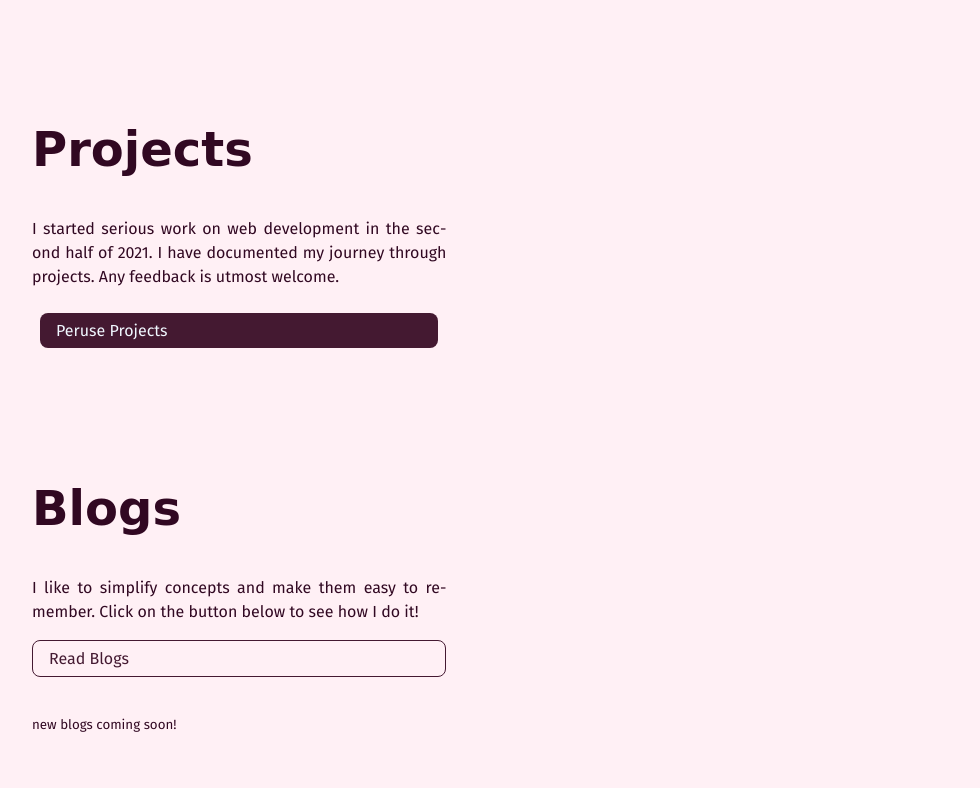
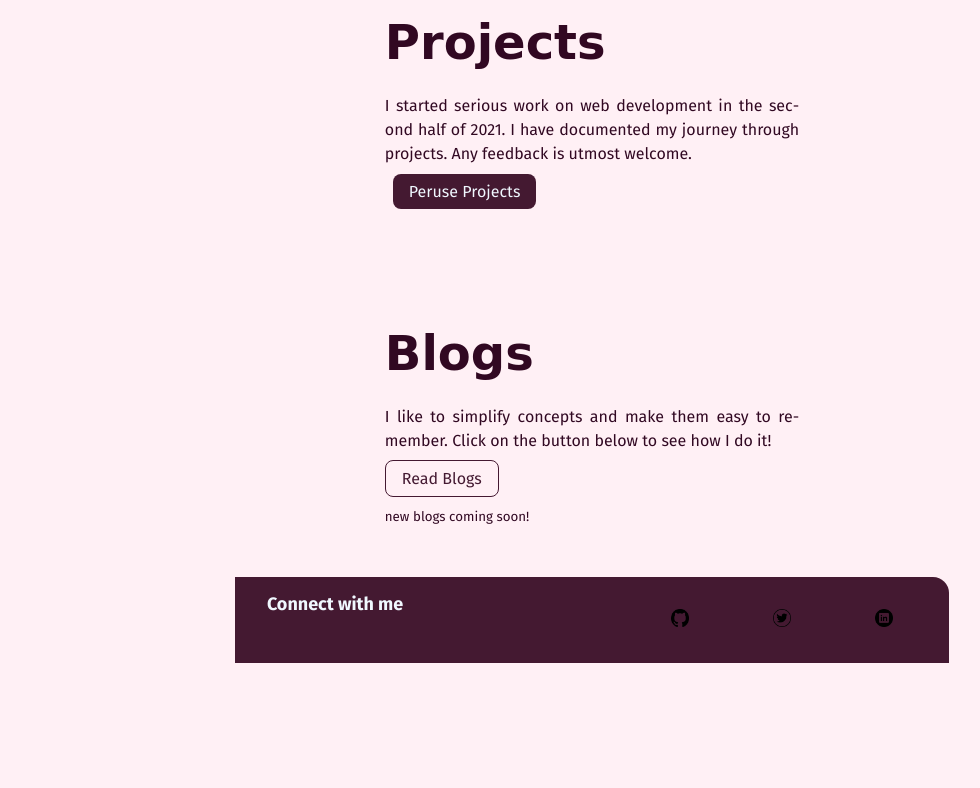
Before and after one commit to HarshnaNHaswani/MyPortfolio, a plain HTML site: page index.html in a window 1280 px wide. Shown: the part 1485-2273 px from the top of the page, without its empty margins (48-1028 px from the left). After the commit the page ends 2148 px from the top, so only its background shows below. Drawn offline with Linux system fonts and the light colour scheme; a web font is replaced by a local one.

Commit message:
style: fix container-center

```diff
--- a/styles.css
+++ b/styles.css
@@ -12,6 +12,9 @@
   --dark-pink: #310822;
   --brand-color: #faebd7;
 }
+* {
+  box-sizing: border-box;
+}
 .gradient {
   background-image: linear-gradient(top, #f3aaaa 0%, #f1f1ef 100%);
 }
@@ -21,6 +24,8 @@ body {
   margin: 0px;
   background-color: var(--off-white);
   color: var(--dark-pink);
+  display: flex;
+  flex-flow: column nowrap;
   align-items: center;
   justify-content: center;
   /* font-weight: 400; */
@@ -32,8 +37,6 @@ hr {
 /** container **/
 .container {
   padding: 0rem 1rem;
-  display: flex;
-  flex-flow: column nowrap;
 }
 
 .container-center {
@@ -129,6 +132,7 @@ a:hover {
 
 .navigation .nav-pills {
   text-align: right;
+  display: flex;
 }
 
 /**inside nav link class**/
@@ -185,7 +189,13 @@ a:hover {
     color: var(--off-white);
     background-color: var(--primary-color);
 } */
-
+.navigation,
+.footer {
+  display: flex;
+  justify-content: space-between;
+  width: clamp(40vw, 80ch, 60em);
+  margin: auto;
+}
 /** footer **/
 .footer {
   background-color: var(--primary-color);
@@ -196,7 +206,6 @@ a:hover {
   position: relative;
   bottom: 0;
   /* width: fit-content; */
-  margin: 4em 0 0;
 }
 
 .footer .link {
```
